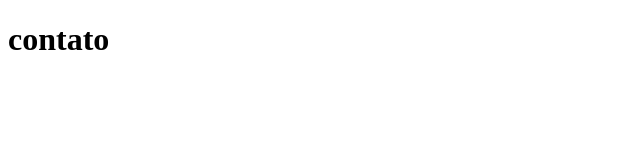
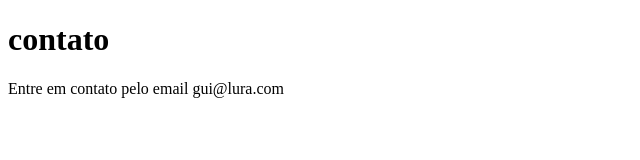
Before and after one commit to Jose140799/sistema-de-cadrasto, a plain HTML site: page contato.html in a window 1280 px wide. Shown: the whole page, without its empty margins (0-640 px from the left). Drawn offline with Linux system fonts and the light colour scheme.

Commit message:
Adicionando email de contato

```diff
--- a/contato.html
+++ b/contato.html
@@ -8,5 +8,6 @@
 </head>
 <body>
     <h1>contato</h1>
+    <p>Entre em contato pelo email gui@lura.com</p>
 </body>
 </html>
```
